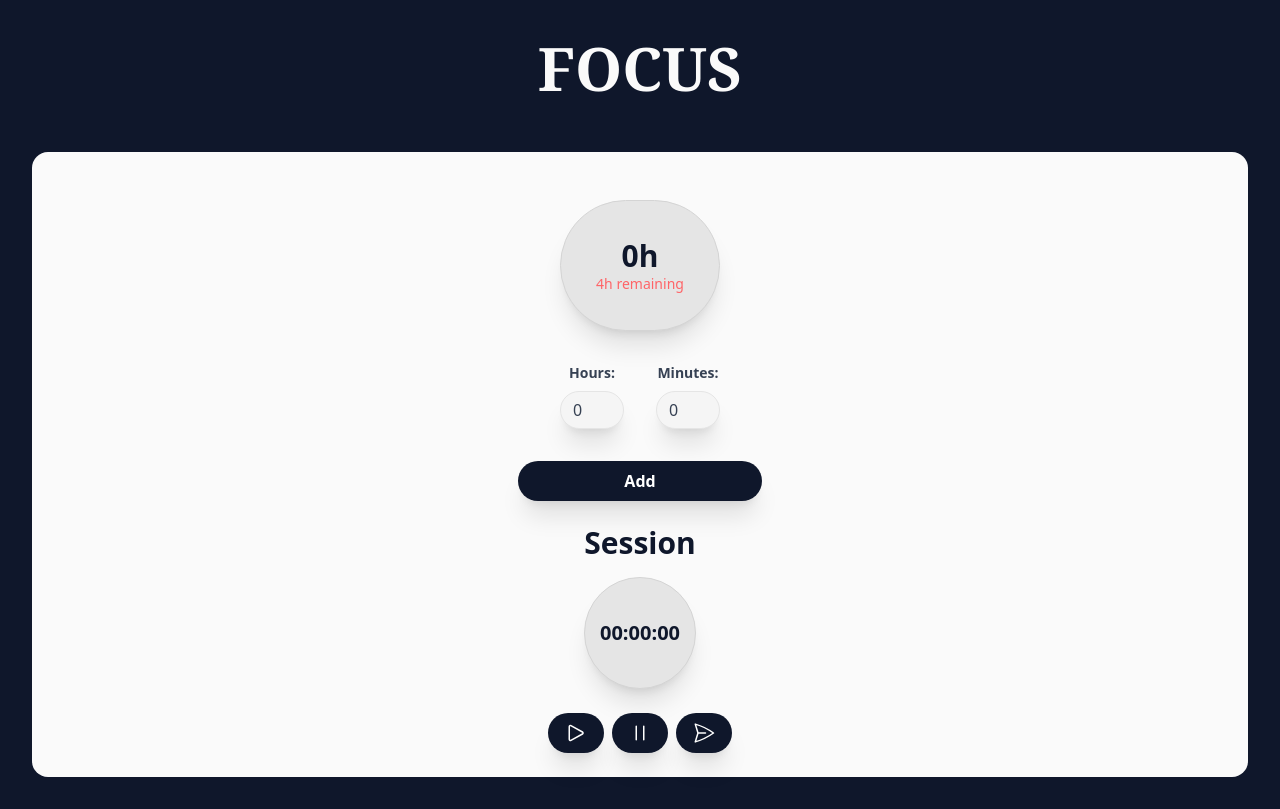
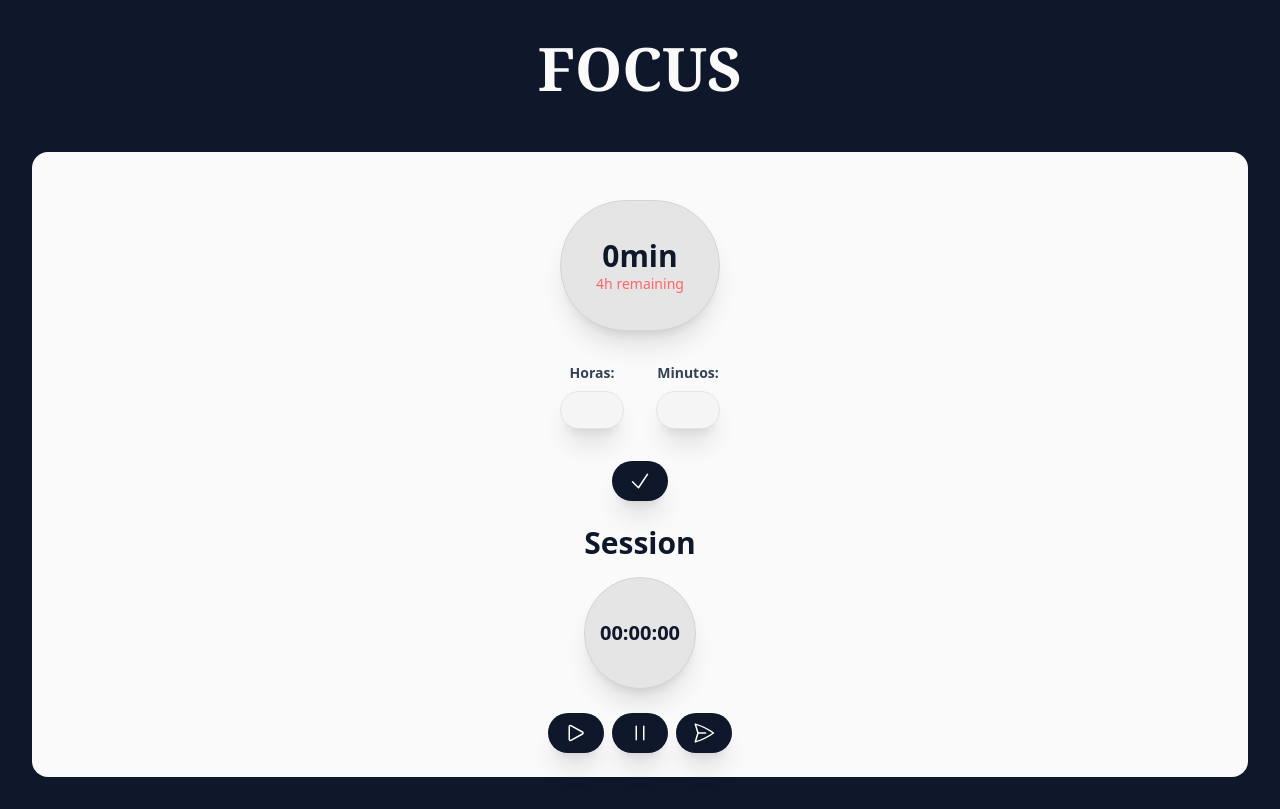
Before and after one commit to diego-marques-miranda/Focus, a React (Vite) app in the folder focus/: page / in a window 1280 px wide. Built offline with nearby package versions, Linux system fonts and the light colour scheme.

Commit message:
60+ minutes fix and icon addition

```diff
--- a/focus/src/App.jsx
+++ b/focus/src/App.jsx
@@ -5,19 +5,40 @@ function App() {
     const [minutesStudied, setMinutesStudied] = useState(JSON.parse(localStorage.getItem("minutesStudied")) || 0);
     const [dailyGoalHours, setDailyGoalHours] = useState(parseInt(localStorage.getItem("dailyGoalHours")) || 4);
     const [dailyGoalMinutes, setDailyGoalMinutes] = useState(parseInt(localStorage.getItem("dailyGoalMinutes")) || 0);
-    const [sessionHours, setSessionHours] = useState(0);
-    const [sessionMinutes, setSessionMinutes] = useState(0);
+    const [sessionHours, setSessionHours] = useState(''); // Inicializado como string vazia
+    const [sessionMinutes, setSessionMinutes] = useState(''); // Inicializado como string vazia
 
     // Estados para o cronômetro (seu código existente)
     const [isRunning, setIsRunning] = useState(false);
     const [elapsedTime, setElapsedTime] = useState(0);
     const intervalRef = useRef(null);
 
+    const handleSessionHoursChange = (e) => {
+        const value = e.target.value;
+        if (value === '' || (!isNaN(parseInt(value)) && parseInt(value) >= 0)) {
+            setSessionHours(value);
+        }
+    };
+
+    const handleSessionMinutesChange = (e) => {
+        const value = e.target.value;
+        if (value === '' || (!isNaN(parseInt(value)) && parseInt(value) >= 0 && parseInt(value) <= 59)) {
+            setSessionMinutes(value);
+        }
+    };
+
     const registerSession = () => {
-        setHoursStudied(prevHours => prevHours + parseInt(sessionHours));
-        setMinutesStudied(prevMinutes => prevMinutes + parseInt(sessionMinutes));
-        setSessionHours(0);
-        setSessionMinutes(0);
+        const hours = parseInt(sessionHours) || 0;
+        const minutes = parseInt(sessionMinutes) || 0;
+
+        let totalMinutes = parseInt(minutesStudied) + minutes;
+        let newHours = parseInt(hoursStudied) + hours + Math.floor(totalMinutes / 60);
+        let newMinutes = totalMinutes % 60;
+
+        setHoursStudied(newHours);
+        setMinutesStudied(newMinutes);
+        setSessionHours(''); // Limpar após registrar
+        setSessionMinutes(''); // Limpar após registrar
     };
 
     const totalStudiedMinutes = hoursStudied * 60 + minutesStudied;
@@ -31,20 +52,27 @@ function App() {
         if (hoursStudied === 0 && minutesStudied > 0) {
             return `${minutesStudied}min`;
         }
-        if (minutesStudied === 0) {
+        if (minutesStudied === 0 && hoursStudied > 0) {
             return `${hoursStudied}h`;
+        }
+        if (hoursStudied === 0 && minutesStudied === 0) {
+            return `0min`;
         }
         return `${hoursStudied}h${minutesStudied}min`;
     };
 
     const formatRemainingTime = () => {
-        if (remainingHours === 0 && remainingMinutes > 0) {
-            return `${remainingMinutes}min remaining`;
+        let remainingText = "";
+        if (remainingHours > 0) {
+            remainingText += `${remainingHours}h`;
         }
-        if (remainingMinutes === 0) {
-            return `${remainingHours}h remaining`;
+        if (remainingMinutes > 0) {
+            remainingText += `${remainingMinutes}min`;
         }
-        return `${remainingHours}h${remainingMinutes}min remaining`;
+        if (remainingHours === 0 && remainingMinutes === 0) {
+            remainingText = `0min`;
+        }
+        return remainingText ? `${remainingText} remaining` : "";
     };
 
     const formatElapsedTime = () => {
@@ -79,11 +107,15 @@ function App() {
     const completeSession = () => {
         pauseTimer();
         const totalSeconds = Math.floor(elapsedTime / 1000);
-        const hours = Math.floor(totalSeconds / 3600);
-        const minutes = Math.floor((totalSeconds % 3600) / 60);
+        const elapsedHours = Math.floor(totalSeconds / 3600);
+        const elapsedMinutes = Math.floor((totalSeconds % 3600) / 60);
 
-        setHoursStudied(prevHours => prevHours + hours);
-        setMinutesStudied(prevMinutes => prevMinutes + minutes);
+        let totalMinutes = parseInt(minutesStudied) + elapsedMinutes;
+        let newHours = parseInt(hoursStudied) + elapsedHours + Math.floor(totalMinutes / 60);
+        let newMinutes = totalMinutes % 60;
+
+        setHoursStudied(newHours);
+        setMinutesStudied(newMinutes);
         setElapsedTime(0);
     };
 
@@ -135,24 +167,24 @@ function App() {
                     <div className="container mx-auto flex justify-center p-4">
                         <div className="flex flex-col items-center m-4">
                             <label className="block text-gray-700 text-sm font-bold mb-2">
-                                Hours:
+                                Horas:
                             </label>
                             <input
                                 type="number"
                                 value={sessionHours}
-                                onChange={(e) => setSessionHours(parseInt(e.target.value))}
+                                onChange={handleSessionHoursChange}
                                 className="shadow-xl border border-neutral-200 bg-neutral-100 appearance-none rounded-full w-16 py-2 px-3 text-gray-700 leading-tight focus:outline-none focus:shadow-outline"
                             />
                         </div>
 
                         <div className="m-4 flex flex-col items-center">
                             <label className="block text-gray-700 text-sm font-bold mb-2">
-                                Minutes:
+                                Minutos:
                             </label>
                             <input
                                 type="number"
                                 value={sessionMinutes}
-                                onChange={(e) => setSessionMinutes(parseInt(e.target.value))}
+                                onChange={handleSessionMinutesChange}
                                 className="shadow-xl border-neutral-200 bg-neutral-100 appearance-none border rounded-full w-16 py-2 px-3 text-gray-700 leading-tight focus:outline-none focus:shadow-outline"
                             />
                         </div>
@@ -160,9 +192,11 @@ function App() {
 
                     <button
                         onClick={registerSession}
-                        className="shadow-xl bg-slate-900 hover:bg-slate-950 text-white font-bold py-2 px-4 rounded-full w-1/5"
+                        className="shadow-xl bg-slate-900 hover:bg-slate-950 text-white font-bold py-2 px-4 rounded-full"
                     >
-                        Add
+                        <svg xmlns="http://www.w3.org/2000/svg" fill="none" viewBox="0 0 24 24" strokeWidth={1.5} stroke="currentColor" className="size-6">
+                            <path strokeLinecap="round" strokeLinejoin="round" d="m4.5 12.75 6 6 9-13.5" />
+                        </svg>
                     </button>
 
                     <div className="mt-6 flex flex-col items-center">
```
